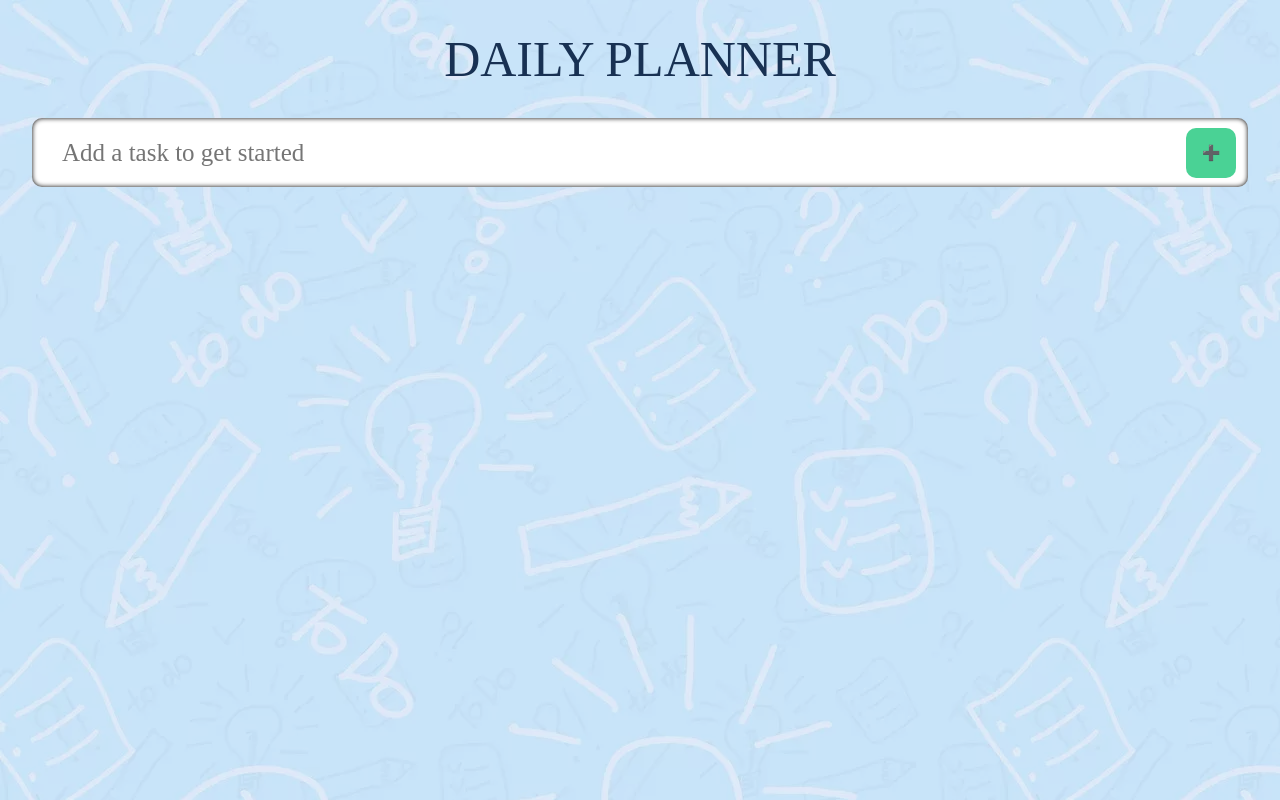
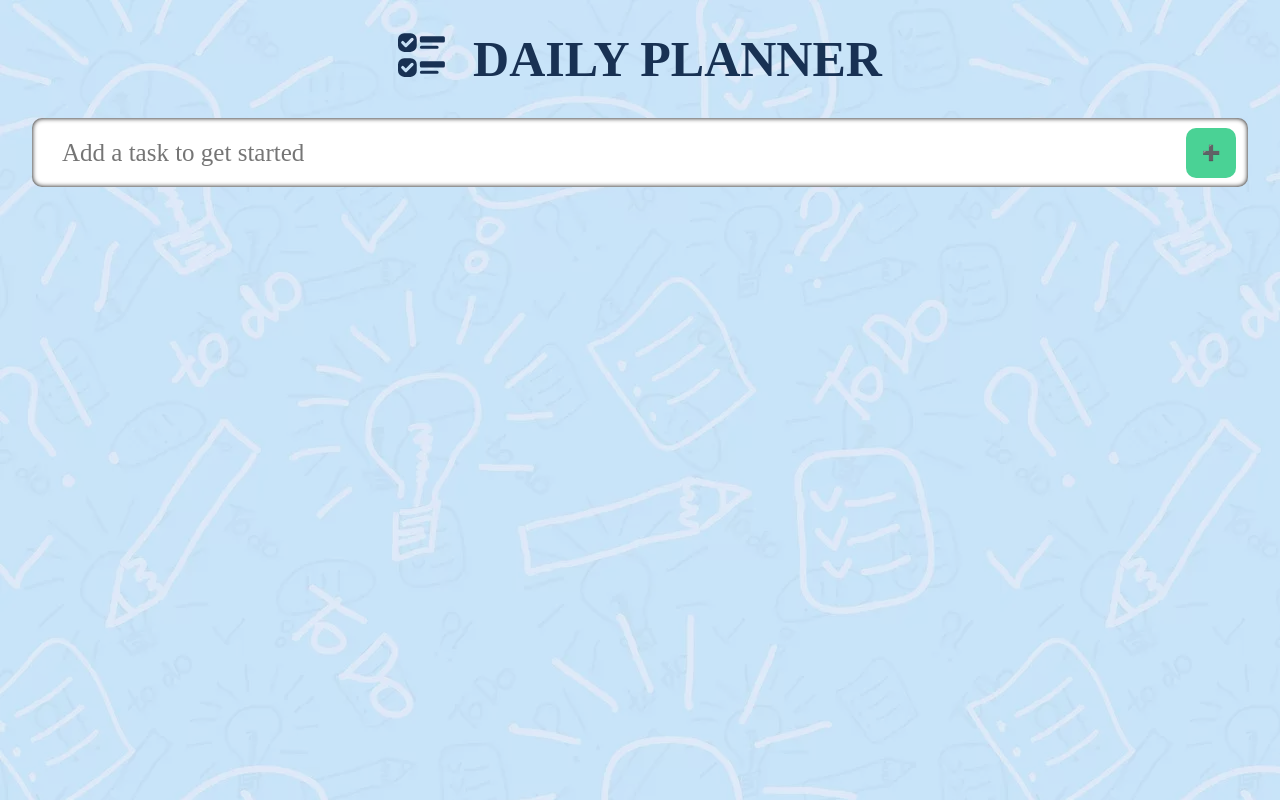
Before and after one commit to saurabhdabas/agenda, a React (Create React App) app: page / in a window 1280 px wide. Built offline with nearby package versions, Linux system fonts and the light colour scheme; a web font is replaced by a local one.

Commit message:
Add icon to heading

```diff
--- a/src/App.css
+++ b/src/App.css
@@ -15,6 +15,7 @@ body {
   font-family: "Neucha", cursive;
 }
 .heading {
+  display:flex;
   text-transform: uppercase;
   font-size: 50px;
   margin: 30px 0;
@@ -22,3 +23,7 @@ body {
   z-index: 1;
   text-align: center;
 }
+
+.heading > h4 {
+  margin: 0 0 0 25px;
+}
--- a/src/App.tsx
+++ b/src/App.tsx
@@ -3,7 +3,7 @@ import './App.css';
 import Form from './components/Form';
 import Tasks from './components/Tasks';
 import { ITask } from './interfaces/task';
-
+import { BsUiChecks } from 'react-icons/bs';
 
 
 
@@ -24,7 +24,10 @@ const App: React.FC = () => {
 
   return (
     <div className="App">
-      <span className='heading'>DAILY PLANNER</span>
+      <div className='heading'>
+        <BsUiChecks/>
+        <h4>DAILY PLANNER</h4>
+      </div>
       <Form task={task} setTask={setTask} addTask={addTask}/>
       <Tasks tasks={tasks}/>
       {/* {tasks.map((item)=>{
```
